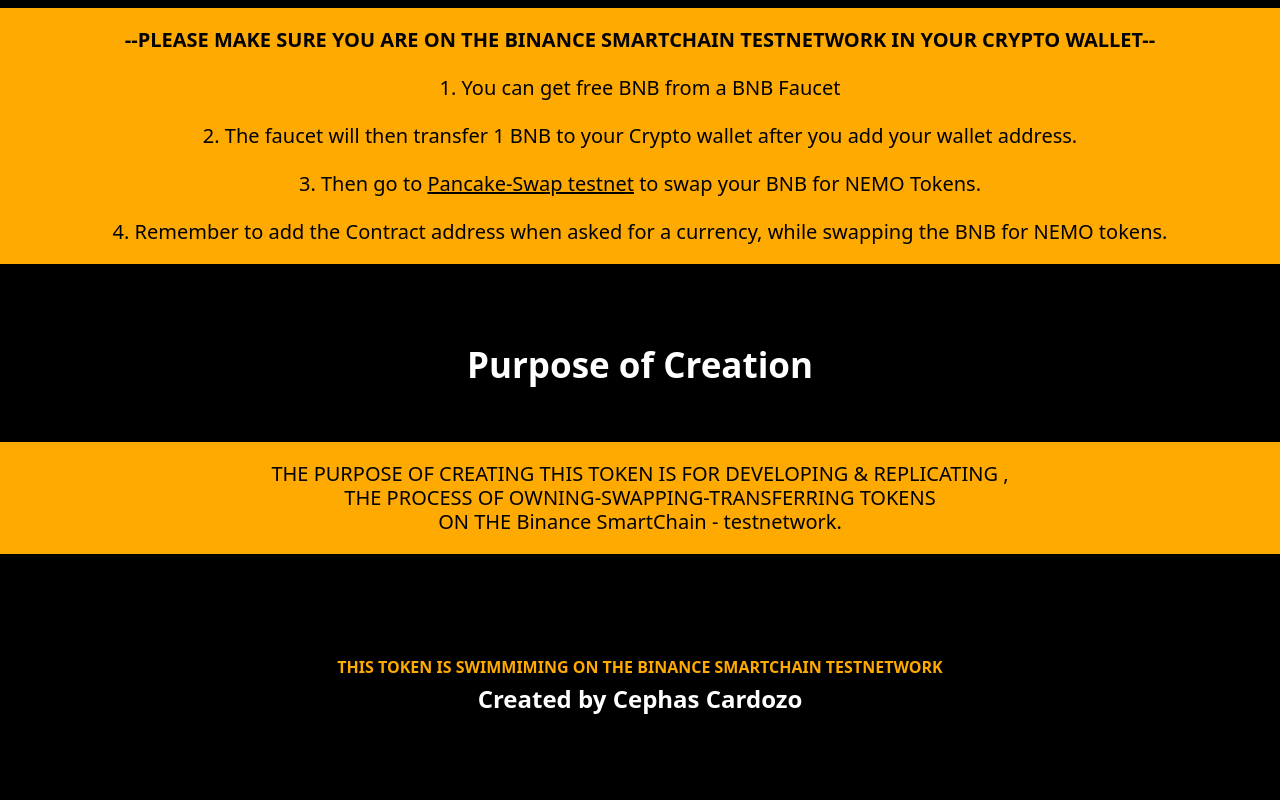
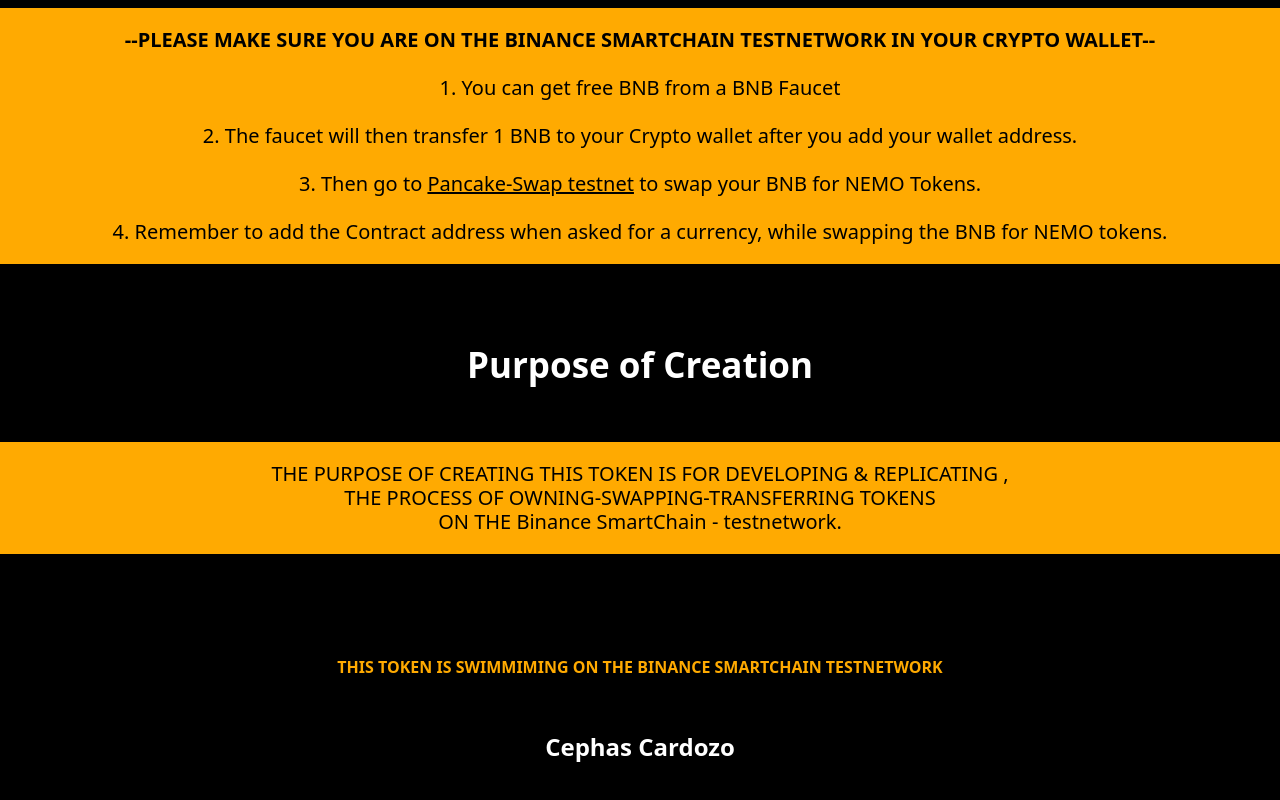
Before and after one commit to cephascard0207/NEMO-Token_Website-2.0, a plain HTML site: page index.html in a window 1280 px wide. Shown: the part 959-1759 px from the top of the page. Before the commit the page ends 1729 px from the top, so only its background shows below. Drawn offline with nearby package versions, Linux system fonts and the light colour scheme.

Commit message:
Update index.html

```diff
--- a/index.html
+++ b/index.html
@@ -65,8 +65,8 @@
   <center>
       <br><br><br><br>
       <div>
-          <h6 style="color:rgb(255, 170, 1);"><b>THIS TOKEN IS SWIMMIMING ON THE BINANCE SMARTCHAIN TESTNETWORK</b></h6></b>
-          <h4 style="color:white;"><b>Created by Cephas Cardozo</b></h6>
+          <h6 style="color:rgb(255, 170, 1);"><b>THIS TOKEN IS SWIMMIMING ON THE BINANCE SMARTCHAIN TESTNETWORK</b></h6></b><br><br>
+          <h4 style="color:white;"><b>Cephas Cardozo</b></h6>
       </div>
       <br><br>
   </center>
```
